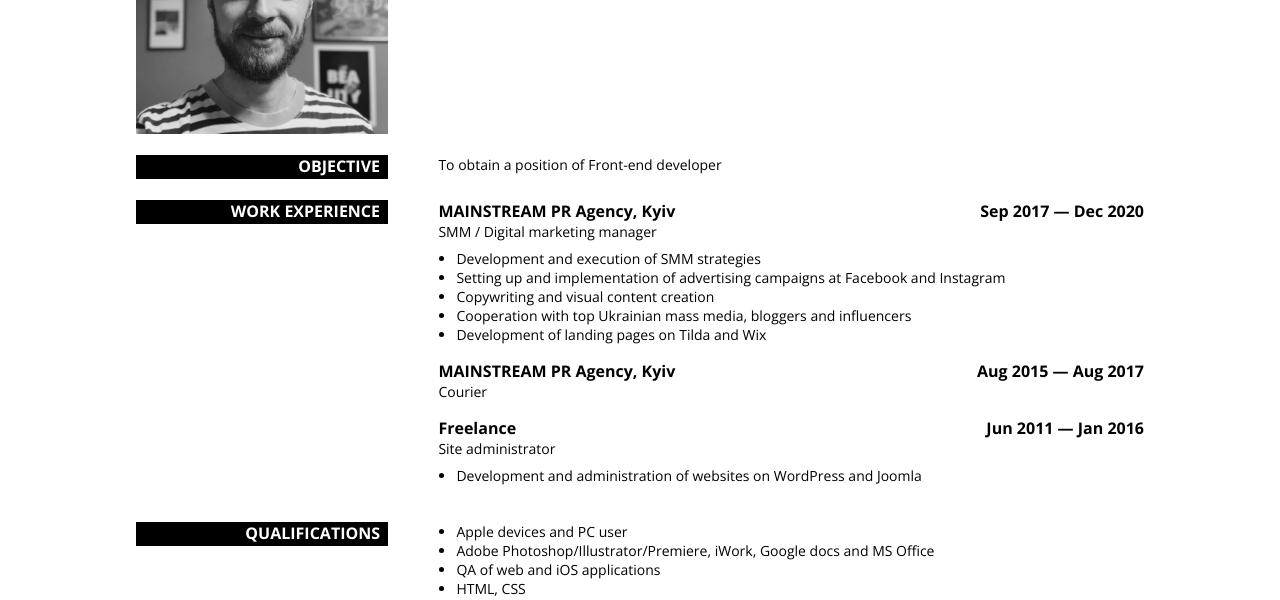
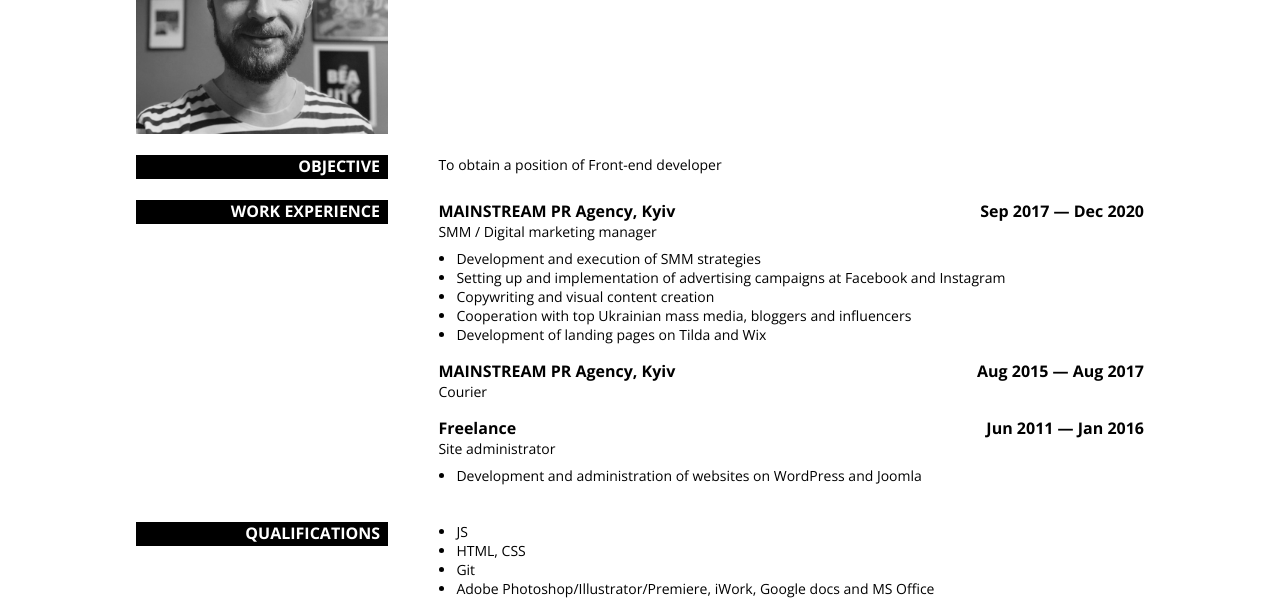
Before and after one commit to projectok92/rsschool-cv, a plain HTML site: page index.html in a window 1280 px wide. Shown: the part 200-800 px from the top of the page. Drawn offline with nearby package versions, Linux system fonts and the light colour scheme.

Commit message:
fix: qalifications

```diff
--- a/index.html
+++ b/index.html
@@ -125,12 +125,10 @@
         <h2 class="block-heading">Qualifications</h2>
         <div class="description">
           <ul>
-            <li>Apple devices and PC user</li>
+            <li>JS</li>
+            <li>HTML, CSS</li>
+            <li>Git</li>
             <li>Adobe Photoshop/Illustrator/Premiere, iWork, Google docs and MS Office</li>
-            <li>QA of web and iOS applications</li>
-            <li>HTML, CSS</li>
-            <li>JS</li>
-            <li>Git</li>
           </ul>
         </div>
       </section>
```
